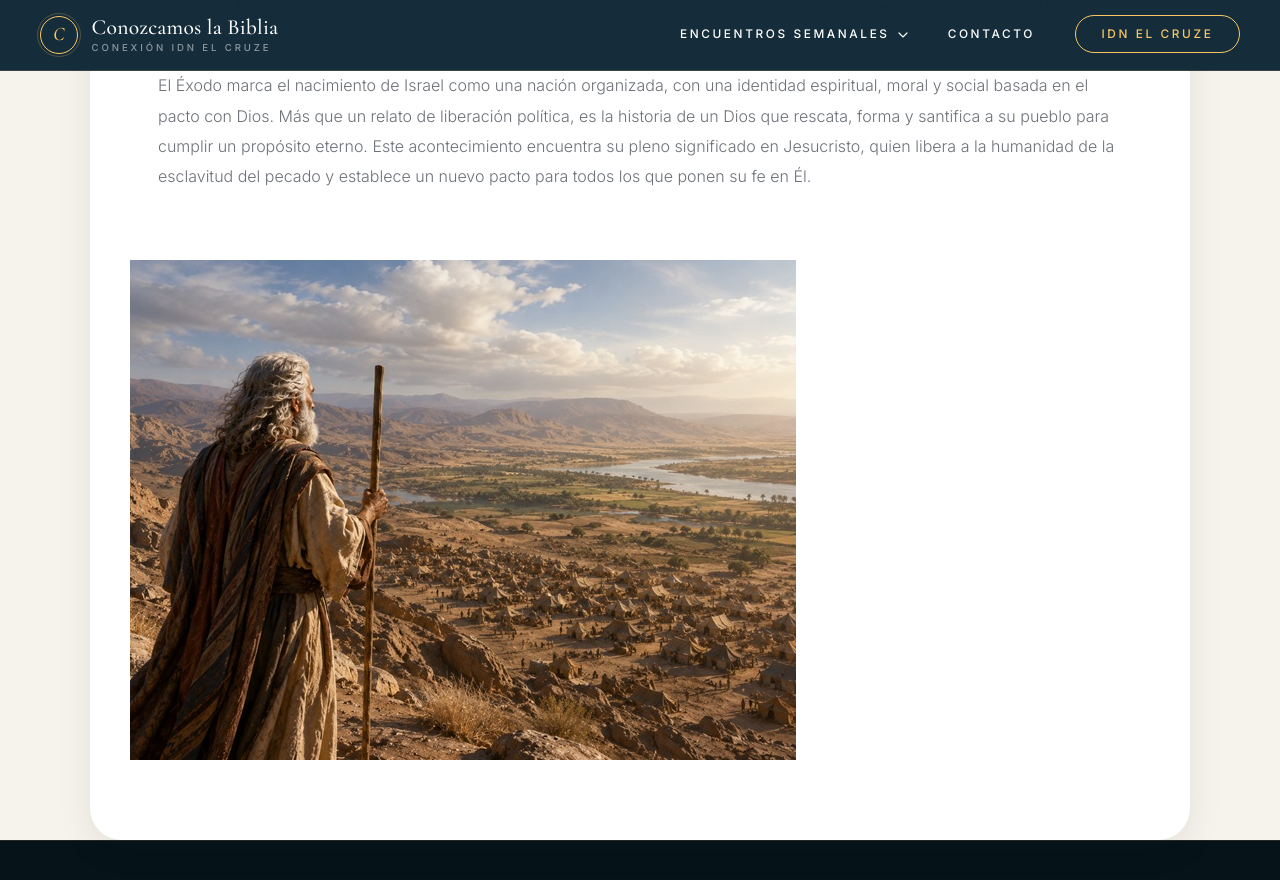
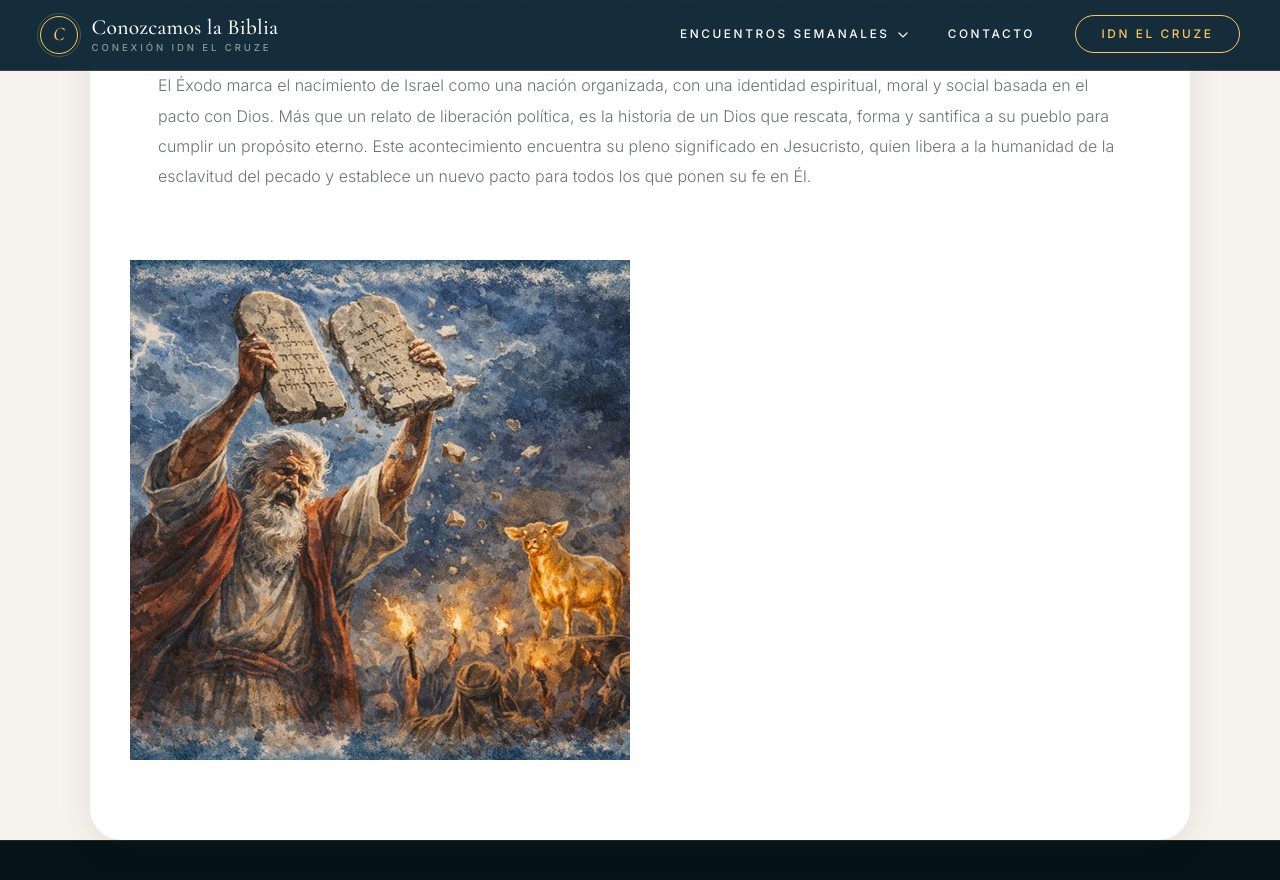
Before and after one commit to iporoma/conozcamoslabiblia, a Jekyll site: the page built from test1.html, in a window 1280 px wide and 900 px high, scrolled down 4008 px. Shown: the top 880 px of the window. Built offline with Jekyll 4.4.1, drawn with Linux system fonts in a browser that asks for light colours.

Commit message:
Update image source and container in test1.html

```diff
--- a/test1.html
+++ b/test1.html
@@ -78,7 +78,9 @@ css: encuentros
         </div>
 
 <div class="image-row">
-        <img src="https://iporoma.github.io/conozcamoslabiblia/images/3-09.jpg" alt="Etapas del periodo">
+    <div class="image-container2">
+        <img src="https://iporoma.github.io/conozcamoslabiblia/images/3-07.jpg" alt="Etapas del periodo">
+    </div>
 </div>
   </div>
 </main>
```
